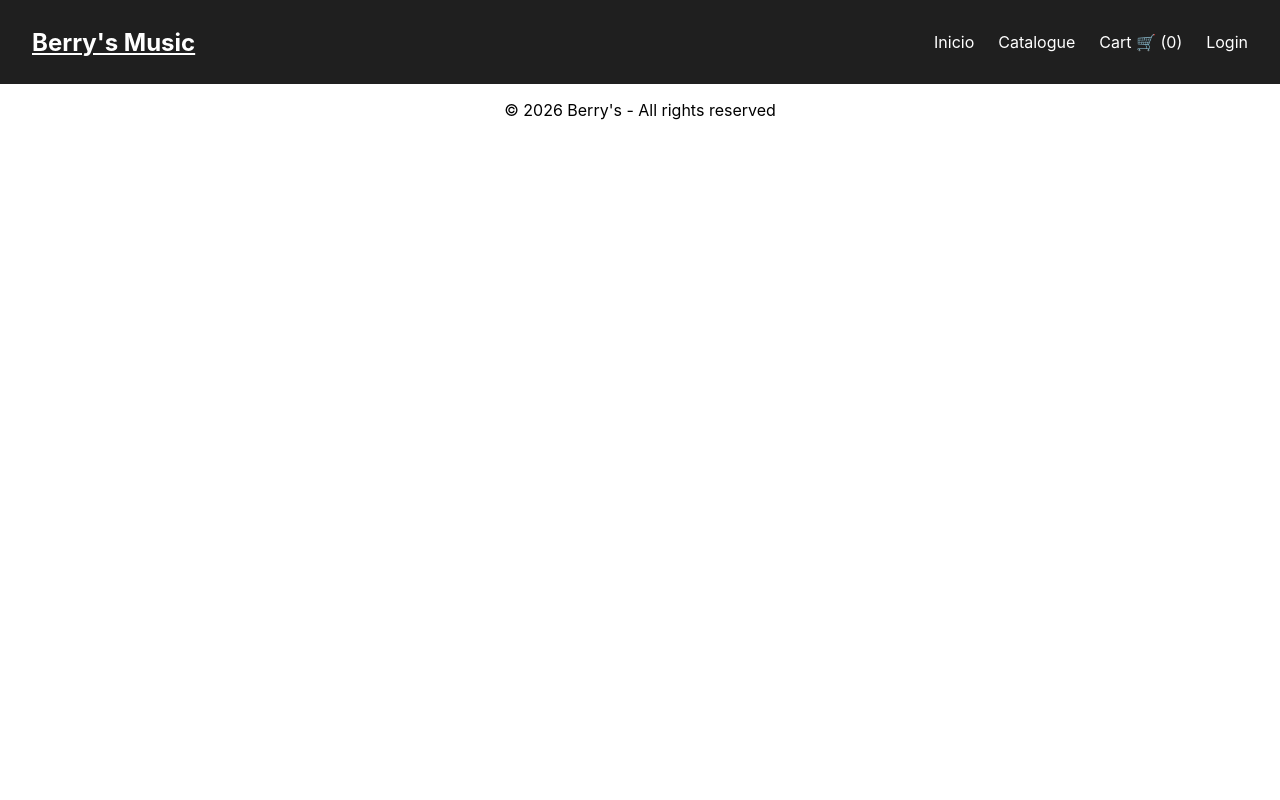
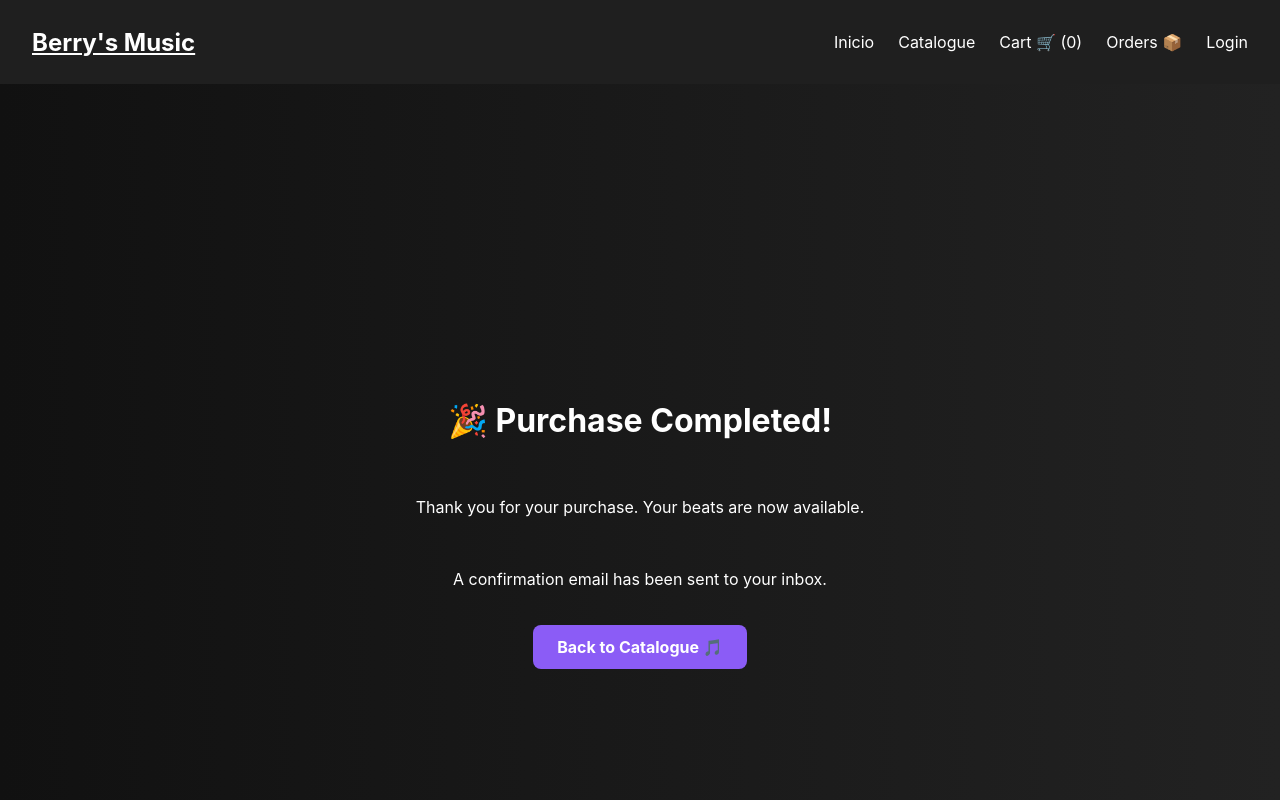
Before and after one commit to LeonBerry07/Berry-s-front, a React (Create React App) app: page /success in a window 1280 px wide. Shown: the top 800 px of the page. Built offline with nearby package versions, Linux system fonts and the light colour scheme.

Commit message:
orders-success

```diff
--- a/src/App.js
+++ b/src/App.js
@@ -7,6 +7,8 @@ import Login from "./components/Login/Login";
 import Catalogue from "./components/Catalogue/Catalogue";
 import Cart from "./components/Cart/Cart";
 import Checkout from "./components/Checkout/Checkout";
+import Success from "./components/Success/Success";
+import Orders from "./components/Orders/Orders";
 
 function App() {
 
@@ -53,6 +55,10 @@ function App() {
             element={<Checkout cart={cart} setCart={setCart} />}
           />
 
+          <Route path="/success" element={<Success />} />
+
+          <Route path="/orders" element={<Orders />} />
+
         </Routes>
       </div>
 
--- a/src/components/BeatCard/BeatCard.jsx
+++ b/src/components/BeatCard/BeatCard.jsx
@@ -1,10 +1,12 @@
 import { useRef } from "react";
 import "./BeatCard.css";
 
-export default function BeatCard({ beat, addToCart, cart, setCart }) {
+export default function BeatCard({ beat, addToCart, cart = [], setCart }) {
   const audioRef = useRef(null);
 
-  const isInCart = cart.some((item) => item.id === beat.id);
+  const isInCart = (cart || []).some(
+  (item) => item.id === beat.id
+  );
 
   function handlePreview() {
     const audio = audioRef.current;
--- a/src/components/Checkout/Checkout.jsx
+++ b/src/components/Checkout/Checkout.jsx
@@ -1,22 +1,42 @@
 import { useState } from "react";
+import { useNavigate } from "react-router-dom";
 import "./Checkout.css";
 
 export default function Checkout({ cart, setCart }) {
   const [name, setName] = useState("");
   const [email, setEmail] = useState("");
+  const navigate = useNavigate();
 
   const total = cart.reduce((sum, item) => sum + item.price, 0);
 
   function handleCheckout() {
-    if (!name || !email) {
-      alert("Please fill all fields");
-      return;
-    }
+  if (!name || !email) return;
 
-    alert(`Thank you ${name}! Purchase completed 🎉`);
+  const total = cart.reduce((sum, item) => sum + item.price, 0);
 
-    // vaciar carrito después de comprar
-    setCart([]);
+  const newOrder = {
+    id: Date.now(),
+    name,
+    email,
+    items: cart,
+    total,
+    date: new Date().toISOString()
+  };
+
+  // obtener órdenes anteriores
+  const existingOrders = JSON.parse(localStorage.getItem("orders")) || [];
+
+  // guardar nueva orden
+  localStorage.setItem(
+    "orders",
+    JSON.stringify([...existingOrders, newOrder])
+  );
+
+  // vaciar carrito
+  setCart([]);
+
+  // ir a success
+  navigate("/success");
   }
 
   return (
--- a/src/components/NavBar/NavBar.jsx
+++ b/src/components/NavBar/NavBar.jsx
@@ -27,6 +27,10 @@ function NavBar({ cart }) {
         </li>
 
         <li>
+        <Link to="/orders">Orders 📦</Link>
+        </li>
+
+        <li>
           <Link to="/login" className="login-button">
             Login
           </Link>
--- /dev/null
+++ b/src/components/Orders/Orders.css
@@ -0,0 +1,13 @@
+.orders-container {
+  padding: 40px;
+  color: white;
+  min-height: 100vh;
+  background: linear-gradient(to right, #111, #222);
+}
+
+.order-card {
+  background: #1f1f1f;
+  padding: 20px;
+  margin-top: 20px;
+  border-radius: 10px;
+}
--- /dev/null
+++ b/src/components/Orders/Orders.jsx
@@ -0,0 +1,31 @@
+import "./Orders.css";
+
+export default function Orders() {
+  const orders = JSON.parse(localStorage.getItem("orders")) || [];
+
+  return (
+    <div className="orders-container">
+      <h1>📦 Order History</h1>
+
+      {orders.length === 0 ? (
+        <p>No orders yet</p>
+      ) : (
+        orders.map((order) => (
+          <div key={order.id} className="order-card">
+
+            <h3>Order #{order.id}</h3>
+            <p>{new Date(order.date).toLocaleString()}</p>
+
+            {order.items.map((item) => (
+              <div key={item.id}>
+                {item.title} - ${item.price}
+              </div>
+            ))}
+
+            <h4>Total: ${order.total}</h4>
+          </div>
+        ))
+      )}
+    </div>
+  );
+}
--- /dev/null
+++ b/src/components/Success/Success.css
@@ -0,0 +1,21 @@
+.success-container {
+  min-height: 100vh;
+  display: flex;
+  flex-direction: column;
+  justify-content: center;
+  align-items: center;
+  gap: 20px;
+  padding: 40px;
+  text-align: center;
+  color: white;
+  background: linear-gradient(to right, #111, #222);
+}
+
+.success-button {
+  background: #8b5cf6;
+  color: white;
+  text-decoration: none;
+  padding: 12px 24px;
+  border-radius: 8px;
+  font-weight: bold;
+}
--- /dev/null
+++ b/src/components/Success/Success.jsx
@@ -0,0 +1,22 @@
+import { Link } from "react-router-dom";
+import "./Success.css";
+
+export default function Success() {
+  return (
+    <div className="success-container">
+      <h1>🎉 Purchase Completed!</h1>
+
+      <p>
+        Thank you for your purchase. Your beats are now available.
+      </p>
+
+      <p>
+        A confirmation email has been sent to your inbox.
+      </p>
+
+      <Link to="/catalogue" className="success-button">
+        Back to Catalogue 🎵
+      </Link>
+    </div>
+  );
+}
```
